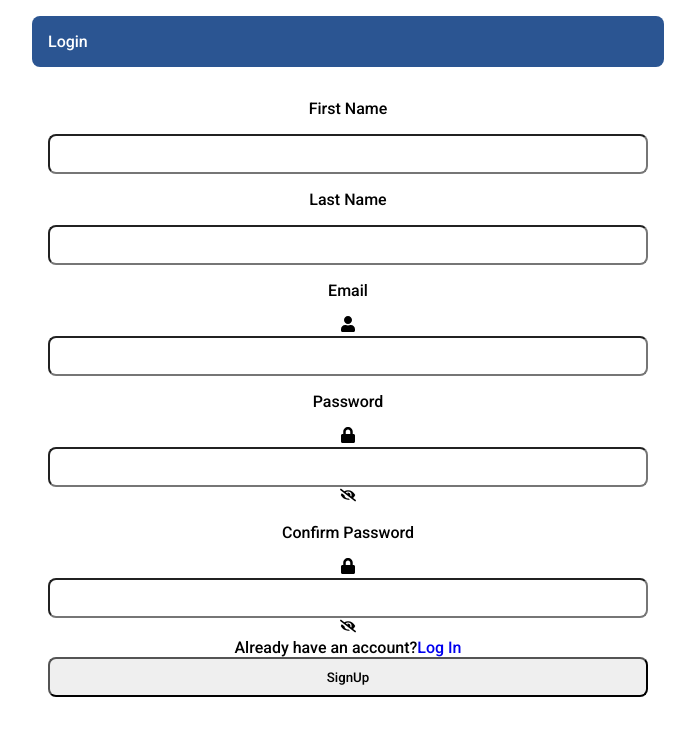
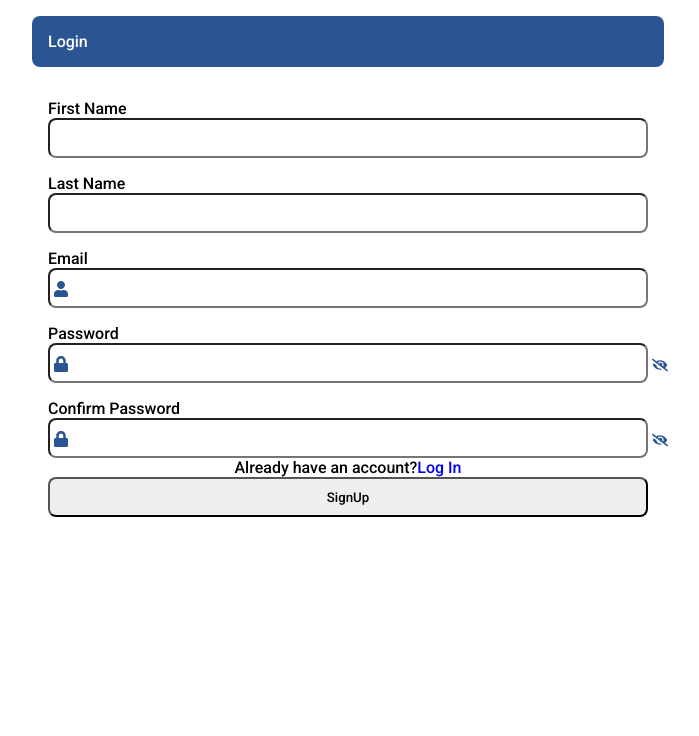
Before and after one commit to ramirolynch/screening-front, a React (Create React App) app: page /signup in a window 1280 px wide. Shown: the top 736 px of the page, without its empty margins (292-991 px from the left). Built offline with nearby package versions, Linux system fonts and the light colour scheme; no server answers.

Commit message:
improved css of signup component

```diff
--- a/src/Components/SignUp.tsx
+++ b/src/Components/SignUp.tsx
@@ -111,7 +111,7 @@ export function SignUp() {
     <div className="loginContainer">
       <form onSubmit={handleSubmit}>
       <label>
-          <p>First Name</p>
+          <p className='firstnamelabel'>First Name</p>
           <input
             type="text"
             name="first_name"
@@ -120,7 +120,7 @@ export function SignUp() {
             onChange={(e) => setFirstName(e.target.value)}
           />
         </label>
-        <label>
+        <label className='emaillabel'>
           <p>Last Name</p>
           <input
             type="text"
@@ -131,9 +131,11 @@ export function SignUp() {
           />
         </label>
 
-        <label>
+        <label className='emaillabel'>
           <p>Email</p>
-          <FaUser className="fauser"></FaUser>
+          <div className='emailicon'>
+            <FaUser className="fauser"></FaUser>
+          </div>
           <input
             type="text"
             name="email"
@@ -142,9 +144,11 @@ export function SignUp() {
             onChange={(e) => setEmail(e.target.value)}
           />
         </label>
-        <label>
+        <label className='passwordlabel'>
           <p>Password</p>
-          <FaLock className="falock"></FaLock>
+          <div className='passwordicon'>
+            <FaLock className="falock"></FaLock>
+          </div>
           <input
             type={passwordShown ? "text" : "password"}
             name="password"
@@ -154,11 +158,15 @@ export function SignUp() {
           />
         </label>
         <i className="faEye" onClick={togglePasswordVisiblity}>
-          {passwordShown ? <FaEye /> : <FaEyeSlash />}
+          <div className='faEyeDiv'>
+            {passwordShown ? <FaEye /> : <FaEyeSlash />}
+          </div>
         </i>
-        <label>
+        <label className='passwordlabel'>
           <p>Confirm Password</p>
-          <FaLock className="falock"></FaLock>
+          <div className='passwordicon'>
+            <FaLock className="falock"></FaLock>
+          </div>
           <input
             className="confirmPass"
             type={passwordConfirmShown ? "text" : "password"}
@@ -167,7 +175,9 @@ export function SignUp() {
           />
         </label>
         <i className="faEye" onClick={toggleConfirmPasswordVisiblity}>
-          {passwordConfirmShown ? <FaEye /> : <FaEyeSlash />}
+          <div className='faEyeDiv'>
+            {passwordConfirmShown ? <FaEye /> : <FaEyeSlash />}
+          </div>
         </i>
         <div>
           <label className="alreadyAcc">Already have an account?</label>
--- a/src/index.css
+++ b/src/index.css
@@ -48,6 +48,7 @@ input#name {
   padding-left: 0;
   padding-right: 0;
   height: 3em;
+  border-radius: 8px;
 }
 
 ul {
@@ -113,6 +114,7 @@ div > nav > ul > li {
   width: 600px;
   margin: 1em auto 0 auto;
   height: 3em;
+  border-radius: 8px;
 }
 
 .screeningList {
@@ -178,6 +180,14 @@ div > nav > ul > li > a {
   display: flex;
   flex-direction: column;
   text-align: left;
+}
+
+.firstnamelabel {
+  position: relative;
+  display: flex;
+  flex-direction: column;
+  text-align: left;
+  margin-bottom: 0;
 }
 
 .faEye {
```
